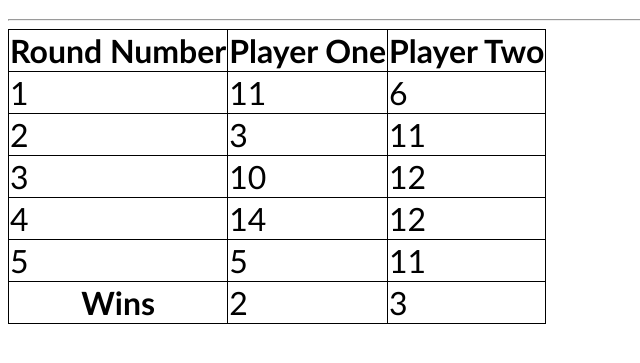
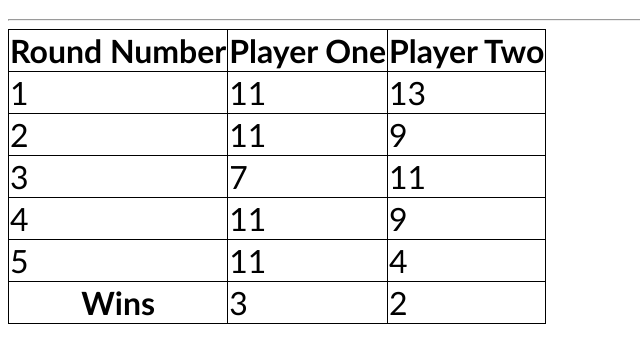
Before and after one commit to henry7720/Table-Tennis-Simulator, a plain HTML site: page data/index.html in a window 1280 px wide. Shown: the part 63-426 px from the top of the page, without its empty margins (0-640 px from the left). Drawn offline with Linux system fonts and the light colour scheme.

Commit message:
Regenerated index file

```diff
--- a/data/index.html
+++ b/data/index.html
@@ -25,32 +25,32 @@
       <tr>
         <td>1</td>
         <td>11</td>
-        <td>6</td>
+        <td>13</td>
       </tr>
       <tr>
         <td>2</td>
+        <td>11</td>
+        <td>9</td>
+      </tr>
+      <tr>
         <td>3</td>
+        <td>7</td>
         <td>11</td>
       </tr>
       <tr>
-        <td>3</td>
-        <td>10</td>
-        <td>12</td>
-      </tr>
-      <tr>
         <td>4</td>
-        <td>14</td>
-        <td>12</td>
+        <td>11</td>
+        <td>9</td>
       </tr>
       <tr>
         <td>5</td>
-        <td>5</td>
         <td>11</td>
+        <td>4</td>
       </tr>
       <tr>
         <th>Wins</th>
+        <td>3</td>
         <td>2</td>
-        <td>3</td>
       </tr>
     </table>
   </body>
```
